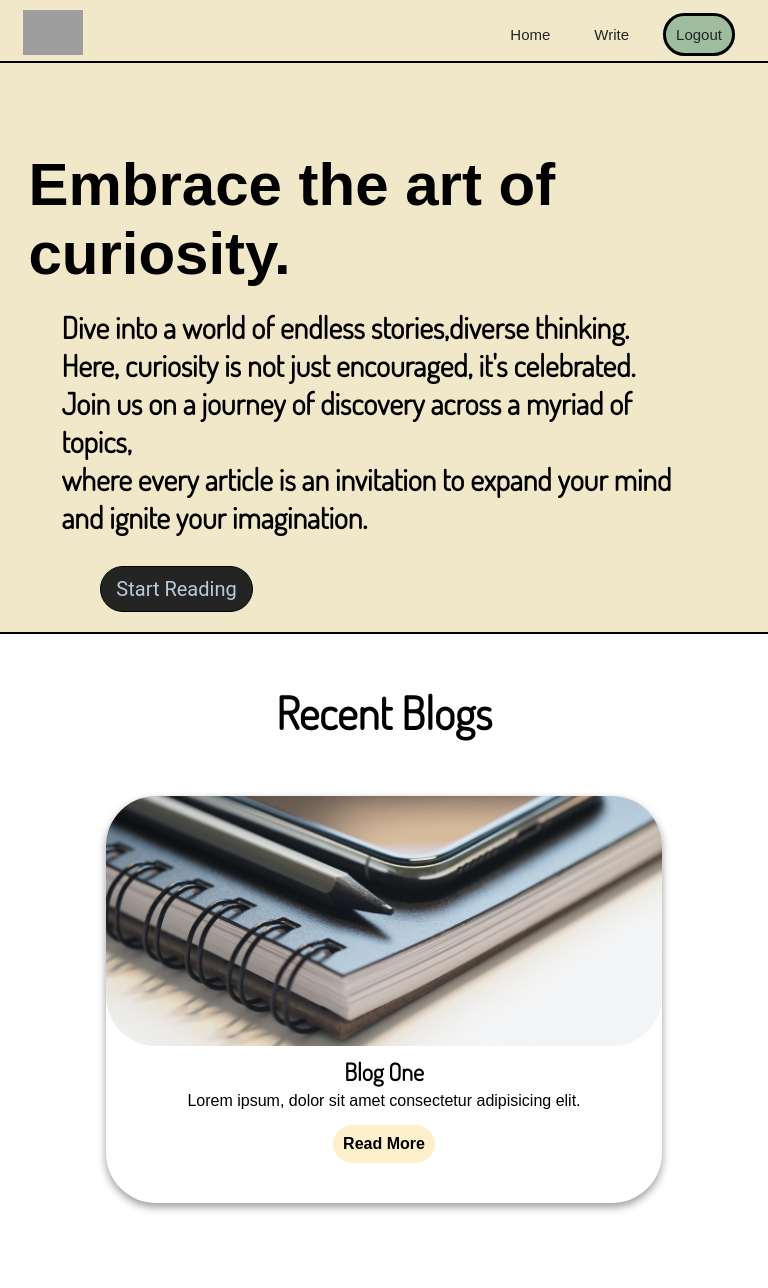
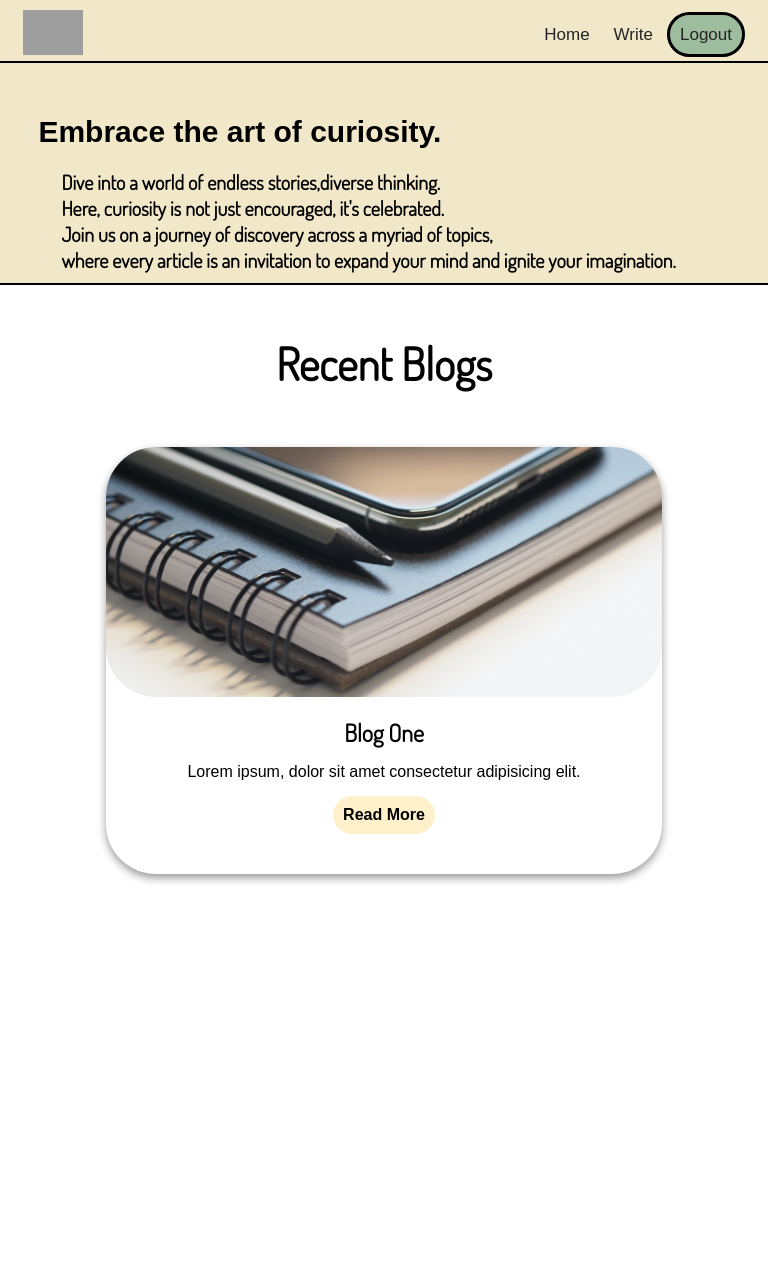
Before and after one commit to A-fethi/Blogify, a Flask app: page / in a window 768 px wide. After the commit the page ends 883 px from the top, so only its background shows below. Run offline with Flask 3, Linux system fonts and the light colour scheme; a user stored in the database is signed in; some web fonts are replaced; grey boxes are pictures that could not be loaded.

Commit message:
Make It Responsive

```diff
--- a/public/static/styles/style.css
+++ b/public/static/styles/style.css
@@ -30,10 +30,7 @@ header {
 
 h2.title {
     padding: 160px 5%;
-}
-
-h2 {
-    margin: -10px;
+    margin-top: -50px;
 }
 
 nav {
@@ -243,10 +240,11 @@ section div.img-one {
 
     h2.title {
         font-size: 20px;
+	margin-top: -45px;
     }
 
     h3.intro {
-        font-size: 18px;
+        font-size: 16px;
     }
 
     p.p1 {
@@ -263,28 +261,55 @@ section div.img-one {
         transform: translate(-50%, -680%);
         font-size: 15px;
     }
+
+    .options {
+	margin-left: 8px;
+    }
 }
 
 /* for tablette */
 @media (min-width: 481px) and (max-width: 1024px) {
-    /* header {
-        height: auto;
-        position: relative;
+    nav ul li {
+        margin: 0px;
+    }
 
-    } */
-
-    .search-bar {
-        display: none;
+    nav ul li a {
+        font-size: 17px;
     }
 
     button.button-search {
         display: none;
     }
 
+    h2.title {
+        font-size: 30px;
+	margin-top: -45px;
+    }
+
+    h3.intro {
+        font-size: 20px;
+    }
+
+    p.p1 {
+        margin: 10px 7%;
+    }
+
     .container div.recent h3 {
         font-size: 45px;
         margin-bottom: -30px;
     }
+
+    .Success_flash,
+    .Error_flash {
+        transform: translate(-50%, -680%);
+        font-size: 15px;
+    }
+
+    .search-bar,
+    button.button-search {
+        display: none;
+    }
+
 }
 
 /* for desktop */
--- a/public/templates/index.html
+++ b/public/templates/index.html
@@ -71,7 +71,9 @@
             it's celebrated.<br>Join us on a journey of discovery across a myriad of topics,<br>where every article is
             an
             invitation to expand your mind and ignite your imagination.</h3>
-        <p class="p1"><a href="/signup">Start Reading</a></p>
+	{% if not user.is_authenticated %}
+		<p class="p1"><a href="/signup">Start Reading</a></p>
+	{% endif %}
         <hr class="hr2">
     </div>
     <section class="container">
```
Also changed, not shown: public/database.db.
